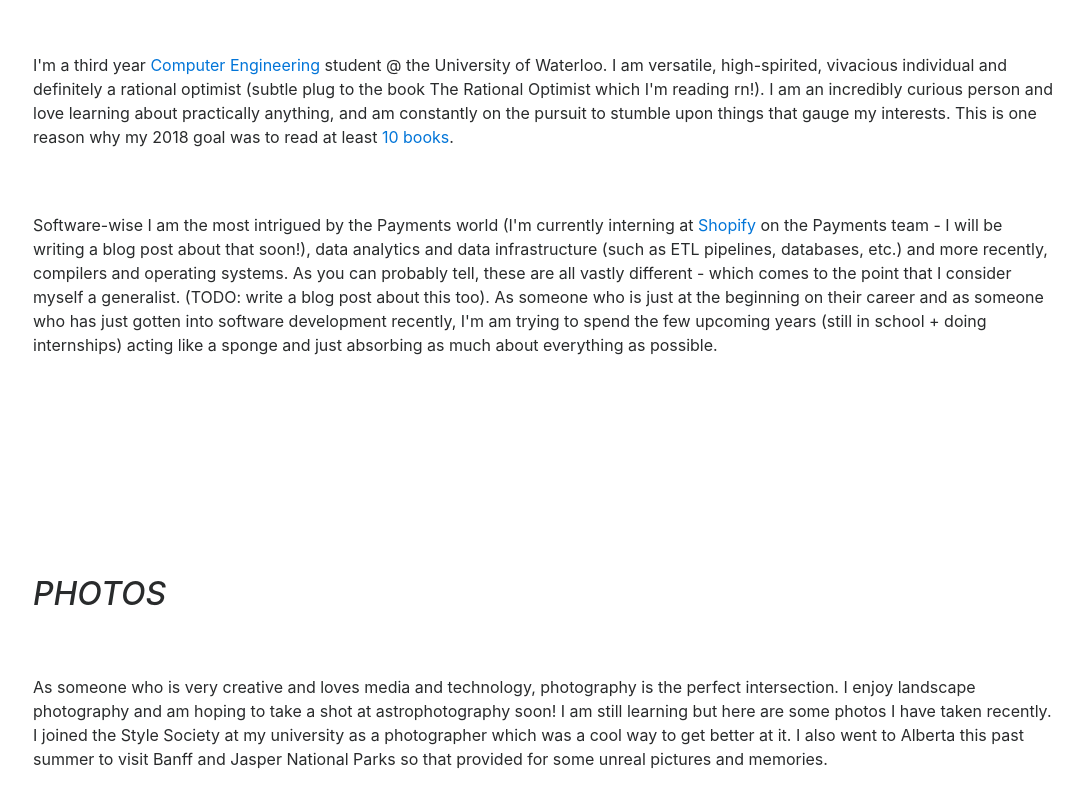
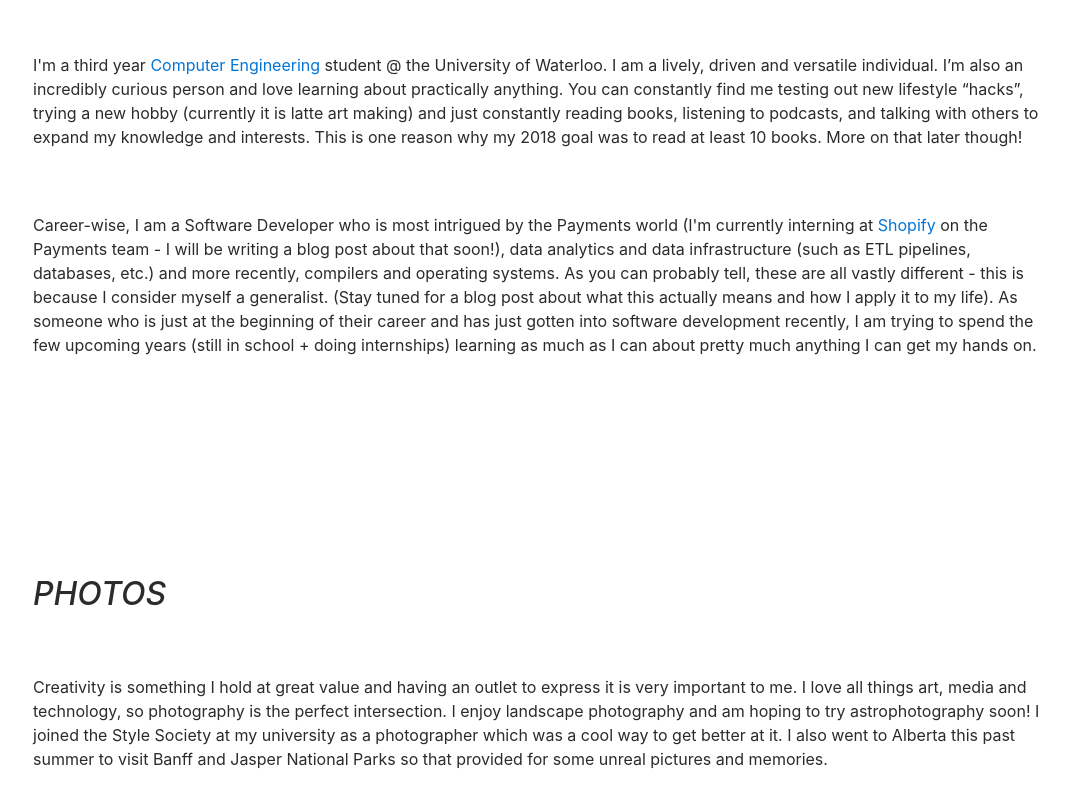
Before and after one commit to rabeea-ahmad/rabeea-ahmad, a website: page index.html in a window 1280 px wide. Shown: the part 760-1554 px from the top of the page, without its empty margins (95-1178 px from the left). Drawn offline with nearby package versions, Linux system fonts and the light colour scheme.

Commit message:
fix typos and grammer mistakes = engl 109 has taught me nothing

```diff
--- a/index.html
+++ b/index.html
@@ -42,20 +42,24 @@
 
   <div class = "content">
     <h2 class = "content-header" id="about"> ABOUT ME </h2>
-    <p class="para"> I'm a third year <a href="https://uwaterloo.ca/electrical-computer-engineering/about-electrical-and-computer-engineering"> Computer Engineering </a>
-    student @ the University of Waterloo. I am versatile, high-spirited, vivacious individual and definitely a rational optimist (subtle plug to the book The Rational Optimist which I'm reading rn!). I am an incredibly curious person and love
-    learning about practically anything, and am constantly on the pursuit to stumble upon things that gauge my interests. This is one reason why my 2018 goal was to read at least <a href ="https://github.com/rabeea-ahmad/books"> 10 books</a>. </p>
+    <p class="para">
+      I'm a third year <a href="https://uwaterloo.ca/electrical-computer-engineering/about-electrical-and-computer-engineering">Computer Engineering</a> student @ the University of Waterloo.
+      I am a lively, driven and versatile individual. I’m also an incredibly curious person and love learning about practically anything. You can constantly  find me testing out new lifestyle “hacks”, trying a new hobby
+      (currently it is latte art making) and just constantly reading books, listening to podcasts, and talking with others to expand my knowledge and interests. This is one reason why my 2018 goal was to read at least 10 books. More on that later though!
+    </p>
 
-    <p class = "para"> Software-wise I am the most intrigued by the Payments world (I'm currently interning at <a href="https://www.shopify.ca/"> Shopify </a> on the Payments team - I will be writing a blog post about that soon!), data analytics and data
-      infrastructure (such as ETL pipelines, databases, etc.) and more recently, compilers and operating systems. As you can probably tell, these are all vastly different - which comes to the point that I consider myself a generalist. (TODO: write a blog post about this too).
-      As someone who is just at the beginning on their career and as someone who has just gotten into software development recently, I'm am trying to spend the few upcoming years (still in school + doing internships) acting like a sponge and just absorbing as much about everything as possible. </p>
+    <p class = "para">
+      Career-wise, I am a Software Developer who is most intrigued by the Payments world (I'm currently interning at <a href="https://www.shopify.ca/"> Shopify </a>  on the Payments team - I will be writing a blog post about that soon!), data analytics and data infrastructure
+      (such as ETL pipelines, databases, etc.) and more recently, compilers and operating systems. As you can probably tell, these are all vastly different -  this is because I consider myself a generalist. (Stay tuned for a blog post about what
+      this actually means and how I apply it to my life). As someone who is just at the beginning of their career and has just gotten into software development recently, I am trying to spend the few upcoming years (still in school + doing internships)
+      learning as much as I can about pretty much anything I can get my hands on.
+    </p>
     <br>
   </div>
   <div class = "content">
     <h2 class = "content-header" id="photos"> PHOTOS </h2>
-    <p class = "para"> As someone who is very creative and loves media and technology, photography is the perfect intersection. I enjoy landscape photography and am hoping to
-      take a shot at astrophotography soon! I am still learning but here are some photos I have taken recently. I joined the Style Society at my university as a photographer which
-      was a cool way to get better at it. I also went to Alberta this past summer to visit Banff and Jasper National Parks so that provided for some unreal pictures and memories. </p>
+    <p class = "para"> Creativity is something I hold at great value and having an outlet to express it is very important to me. I love all things art, media and technology, so photography is the perfect intersection. I enjoy landscape photography and am hoping to
+      try astrophotography soon! I joined the Style Society at my university as a photographer which was a cool way to get better at it. I also went to Alberta this past summer to visit Banff and Jasper National Parks so that provided for some unreal pictures and memories. </p>
     <ul id="rig">
       <li>
         <a class="rig-cell" href="#">
@@ -202,7 +206,7 @@
 
   <div class = "content">
     <h2 class = "content-header" id="music"> MUSIC </h2>
-    <p class = "para"> I absolutley adore music - and all genres. My favourite artists include Frank Ocean (fun fact: I have listened to Blonde every day since it came out back in 2016), The Killers,
+    <p class = "para"> I absolutely adore music - and all genres. My favourite artists include Frank Ocean (fun fact: I have listened to Blonde every day since it came out back in 2016), The Killers,
       Lorde, Rainbow Kitten Surprise, Beach House and BROCKHAMPTON just to name a few. Check out more of my playlists on Spotify @ <a href = "https://open.spotify.com/user/227fbmsib6ehlmcglcbovf3uy?si=hyEQpFpORnmx9mCPYwcL0Q"> Rabeea Ahmad </a></p>
     <div class = "playlist-container">
       <p> season 1 </p>
```
